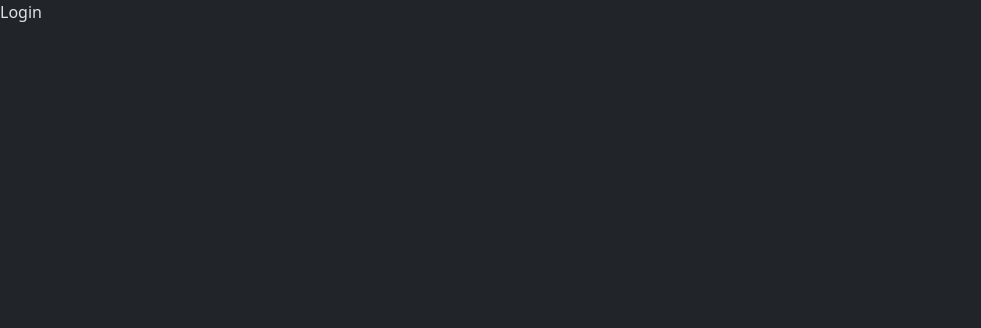
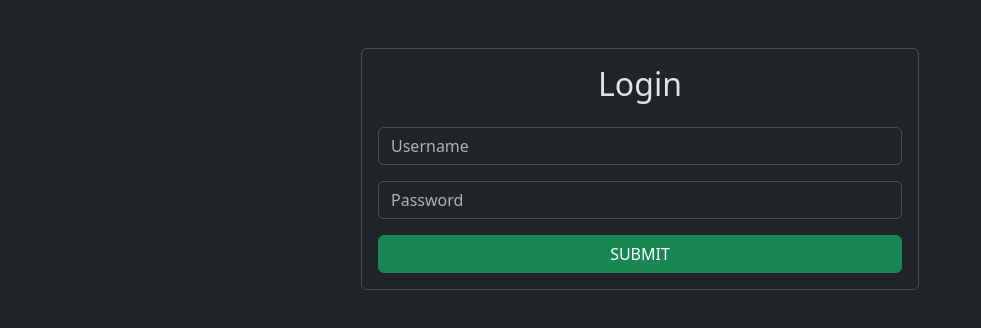
Before and after one commit to nurikdev-hash/react-catalog, a React (Vite) app: page /login in a window 1280 px wide. Shown: the top 328 px of the page, without its empty margins (0-981 px from the left). Built offline with nearby package versions, Linux system fonts and the light colour scheme.

Commit message:
create login/logout

```diff
--- a/src/components/Navbar.jsx
+++ b/src/components/Navbar.jsx
@@ -2,22 +2,41 @@ import React from 'react'
 import { Link } from 'react-router-dom'
 import { BsCart3 } from "react-icons/bs";
 import { BsPerson } from "react-icons/bs";
-import { useSelector } from 'react-redux';
+import { useDispatch, useSelector } from 'react-redux';
+import { BsBoxArrowRight } from "react-icons/bs";
+import { logout } from '../redux/userReducer';
 
 function Navbar() {
-    const totalProducts = useSelector((store)=>store.cart.totalProducts);
+    const user = useSelector((store) => store.user.user);
+    const totalProducts = useSelector((store) => store.cart.totalProducts);
+    const dispatch = useDispatch();
+
+    const handleLogout = () => {
+        dispatch(logout());
+    }
+
     return (
         <nav className="navbar text-bg-dark border-bottom " data-bs-theme="dark">
             <div className="container align-items-center">
                 <Link className="navbar-brand" to="/">Catalog</Link>
                 <div className='d-flex'>
-                    <Link to={"/cart"} className='btn btn-outline-success me-3 position-relative'>
+                    <Link to={"/cart"} className='btn btn-outline-success position-relative'>
                         <span className='position-absolute top-0 start-100 translate-middle badge rounded-pill bg-danger'>{totalProducts}</span>
                         <BsCart3 />
                     </Link>
-                    <Link to={"/login"} className='btn btn-outline-primary'>
-                        <BsPerson />
-                    </Link>
+                    {
+                        user ? <button
+                            type='button'
+                            className='btn btn-danger ms-3'
+                            onClick={handleLogout}
+                        >
+                            <BsBoxArrowRight />
+                        </button> :
+                            <Link to={"/login"} className='btn btn-outline-primary ms-3'>
+                                <BsPerson />
+                            </Link>
+                    }
+
                 </div>
             </div>
         </nav>
--- a/src/pages/login/Login.jsx
+++ b/src/pages/login/Login.jsx
@@ -1,8 +1,51 @@
-import React from 'react'
+import React, { useEffect, useState } from 'react'
+import { useDispatch, useSelector } from 'react-redux';
+import { userLogin } from '../../redux/userReducer';
+import { useNavigate } from 'react-router-dom';
 
 function Login() {
+
+  const user = useSelector((store)=>store.user.user);
+  const dispatch = useDispatch();
+  const [formData,setFormData] = useState({username: "",password: ""});
+  const naviagte = useNavigate();
+
+  useEffect(()=>{
+    if(user){
+      naviagte("/");
+    }
+  },[user]);
+
+  const handleSubmit = (e)=>{
+    e.preventDefault();
+    if(formData.username && formData.password){
+      dispatch(userLogin(formData));
+    }
+  }
+
   return (
-    <div>Login</div>
+    <div className='container py-5'>
+      <div className='login-wrapper p-3 rounded border w-50 mx-auto'>
+        <h2 className='text-center mb-4'>Login</h2>
+        <form>
+          <input
+            type="text"
+            className='form-control mb-3'
+            placeholder='Username'
+            value={formData.username}
+            onChange={(e)=>setFormData({...formData,username: e.target.value})}
+          />
+          <input
+            type="password"
+            className='form-control mb-3'
+            placeholder='Password'
+            value={formData.password}
+            onChange={(e)=>setFormData({...formData,password: e.target.value})}
+          />
+          <button type='submit' onClick={handleSubmit} className='btn btn-success w-100'>SUBMIT</button>
+        </form>
+      </div>
+    </div>
   )
 }
 
--- a/src/redux/store.js
+++ b/src/redux/store.js
@@ -1,10 +1,12 @@
 import { configureStore } from "@reduxjs/toolkit";
 import productReducer from "./productReducer";
 import cartReducer from "./cartReducer";
+import userReducer from "./userReducer";
 
 const rootReducer = {
     product: productReducer,
-    cart: cartReducer
+    cart: cartReducer,
+    user: userReducer
 }
 
 export const store = configureStore({
--- /dev/null
+++ b/src/redux/userReducer.js
@@ -0,0 +1,52 @@
+import { createAsyncThunk, createSlice } from "@reduxjs/toolkit";
+
+export const userLogin = createAsyncThunk(
+    "userSlice/userLogin",
+    async ({ username, password }) => {
+        const response = await fetch('https://dummyjson.com/auth/login', {
+            method: 'POST',
+            headers: { 'Content-Type': 'application/json' },
+            body: JSON.stringify({
+                username: username,
+                password: password,
+                expiresInMins: 30, // optional, defaults to 60
+            }),
+            // credentials: 'include'
+        });
+        const result = await response.json();
+
+        return result;
+    }
+);
+
+const initialState = {
+    user: null,
+    status: "int"
+};
+
+const userSlice = createSlice({
+    name: "userSlice",
+    initialState,
+    reducers: {
+        logout: (state) => {
+            state.user = null;
+            state.status = "int";
+            localStorage.removeItem("accessToken");
+            localStorage.removeItem("refreshToken");
+        }
+    },
+    extraReducers: (builder) => {
+        builder.addCase(userLogin.fulfilled, (state, action) => {
+            state.user = action.payload;
+            state.status = "success";
+            localStorage.setItem("accessToken", action.payload.accessToken);
+            localStorage.setItem("refreshToken", action.payload.refreshToken);
+        })
+    }
+});
+
+const userReducer = userSlice.reducer;
+
+export default userReducer;
+
+export const { logout } = userSlice.actions;
```
